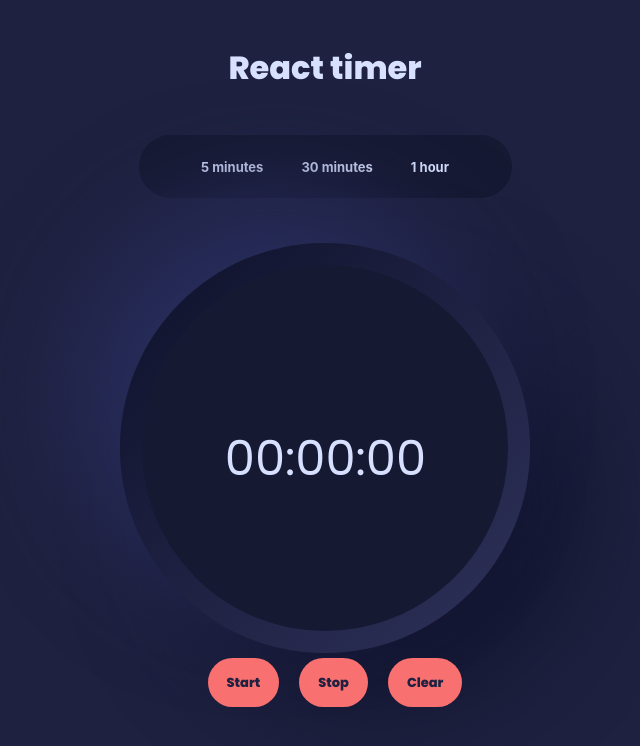
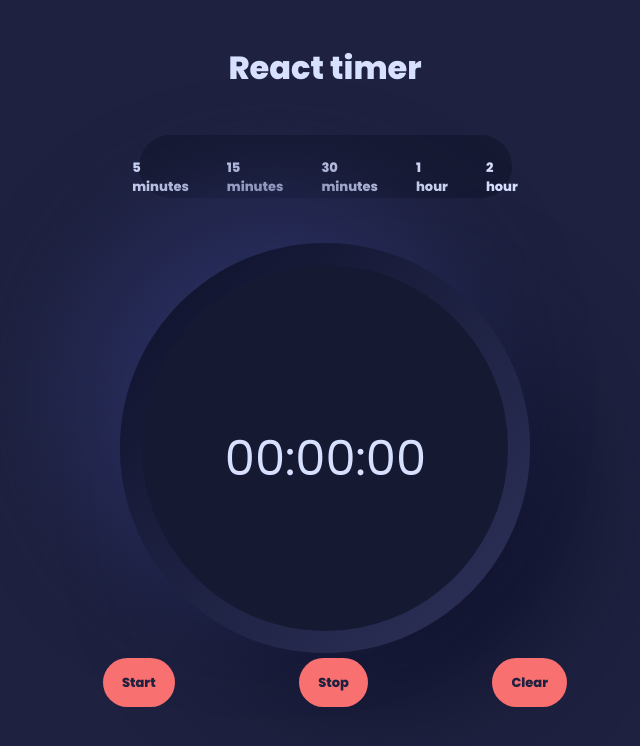
Before and after one commit to HukovaNastya/react-app, a React (Create React App) app in the folder react-app/: page / in a window 1280 px wide. Shown: the top 746 px of the page, without its empty margins (315-955 px from the left). Built offline with nearby package versions, Linux system fonts and the light colour scheme.

Commit message:
review and fixes

```diff
--- a/react-app/src/components/Timer.js
+++ b/react-app/src/components/Timer.js
@@ -1,32 +1,25 @@
 import React, {useState, useEffect, useRef} from "react";
-import {TimerButton} from "../components/TimerButton";
-import {TimerTitle} from '../components/TimerTitle';
-import {TimerButtonBox} from '../components/TimerButtonBox';
-import {TimerContainer} from '../components/TimerContainer';
-import {TimerBox} from '../components/TimerBox';
-import {TimerInnerCircle} from '../components/TimerInnerCircle';
-import {TimerContent} from '../components/TimerContent';
-import {TimerSettingButton} from '../components/TimerSettingButton';
-import {TimerSettingButtonWrapper} from '../components/TimerSettingButtonWrapper';
+import {TimerButton} from "./TimerButton";
+import {TimerTitle} from './TimerTitle';
+import {TimerButtonBox} from './TimerButtonBox';
+import {TimerContainer} from './TimerContainer';
+import {TimerBox} from './TimerBox';
+import {TimerInnerCircle} from './TimerInnerCircle';
+import {TimerContent} from './TimerContent';
+import {TimerSettingButton} from './TimerSettingButton';
+import {TimerSettingButtonWrapper} from './TimerSettingButtonWrapper';
 
 export default function Timer() {
   const [hour, setHour] = useState(0);
   const [minutes, setMinutes] = useState(0);
   const [seconds, setSeconds] = useState(0);
   const [timerActive, setTimerState] = useState(false);
-  const firstStart = useRef(true);
-  const renderState = useRef(); // <-- React ref
+  const renderState = useRef(null);
 
-  const displayMinutes = (minutes) => {
-    setMinutes(minutes);
-    setSeconds(0)
-    setHour(0)
-  }
-
-  const displayHour = (hour) => {
-    setMinutes(0)
-    setSeconds(0)
-    setHour(hour)
+  const setTime = (hours = 0, minutes = 0, seconds = 0) => {
+    setHour(hours)
+    setMinutes(minutes)
+    setSeconds(seconds)
   }
 
   const resetTimer = () => {
@@ -45,26 +38,24 @@ export default function Timer() {
   }
 
   useEffect(() => {
-    if(firstStart.current) {
-      console.log("first render, don't run useEffect for timer");
-      firstStart.current = !firstStart.current;
-      return;
-    }
     if(timerActive) {
       renderState.current = setInterval(() => {
         if(seconds > 0) {
           setSeconds(seconds - 1);
         }
-        if(seconds === 0 ) {
+        if(seconds === 0) {
           if(minutes === 0) {
-            clearInterval(renderState.current)
+            if (hour === 0) {
+              clearInterval(renderState.current)
+              renderState.current = null
+              setTimerState(false)
+            } else {
+              setHour(hour - 1)
+              setMinutes(59);
+              setSeconds(59);
+            }
           } else {
             setMinutes(minutes - 1);
-            setSeconds(59);
-          }
-          if(hour !==  0) {
-            setHour(hour - 1)
-            setMinutes(59);
             setSeconds(59);
           }
         }
@@ -75,28 +66,30 @@ export default function Timer() {
     }
   }, [seconds, minutes, hour, timerActive])
 
-  const timerHour = hour< 10 ? `0${hour}` : hour;
-  const timerMinutes = minutes < 10 ? `0${minutes}` : minutes;
-  const timerSeconds = seconds < 10 ? `0${seconds}` : seconds;
+  const formatTime = (time) => {
+    return time < 10 ? `0${time}` : time
+  }
 
   return (
     <TimerContainer>
       <TimerTitle>React timer</TimerTitle>
       <TimerButtonBox>
-        <TimerButton onClick={() => {displayMinutes(5)}}>5 minutes</TimerButton>
-        <TimerButton onClick={() => {displayMinutes(30)}}>30 minutes</TimerButton>
-        <TimerButton  onClick={() => {displayHour(1)}}>1 hour</TimerButton >
+        <TimerButton onClick={() => {setTime(0, 5, 0)}}>5 minutes</TimerButton>
+        <TimerButton onClick={() => {setTime(0, 15, 0)}}>15 minutes</TimerButton>
+        <TimerButton onClick={() => {setTime(0, 30, 0)}}>30 minutes</TimerButton>
+        <TimerButton onClick={() => {setTime(1, 0, 0)}}>1 hour</TimerButton>
+        <TimerButton onClick={() => {setTime(2, 0, 0)}}>2 hour</TimerButton>
       </TimerButtonBox>
       <TimerBox>
         <TimerInnerCircle>
         <TimerContent>
-          {timerHour}:{timerMinutes}:{timerSeconds}
+          {formatTime(hour)}:{formatTime(minutes)}:{formatTime(seconds)}
         </TimerContent>
       </TimerInnerCircle>
       </TimerBox>
       <TimerSettingButtonWrapper>
-        <TimerSettingButton  onClick={startTimer}> Start</TimerSettingButton>
-        <TimerSettingButton  onClick={stopTimer}>Stop</TimerSettingButton>
+        <TimerSettingButton onClick={startTimer}> Start</TimerSettingButton>
+        <TimerSettingButton onClick={stopTimer}>Stop</TimerSettingButton>
         <TimerSettingButton onClick={resetTimer}> Clear</TimerSettingButton>
       </TimerSettingButtonWrapper>
     </TimerContainer>
--- a/react-app/src/components/TimerBox.js
+++ b/react-app/src/components/TimerBox.js
@@ -1,12 +1,9 @@
-import React from 'react';
 import styled from 'styled-components';
 
 export const TimerBox = styled.div`
   width: 410px;
   height: 410px;
   position: absolute;
-  // left: 40%;
-  // right: 35.76%;
   top: 30.38%;
   background: linear-gradient(315deg, #2E325A 0%, #0E112A 100%);
   box-shadow: -50px -50px 100px #272C5A, 50px 50px 100px #121530;
--- a/react-app/src/components/TimerButton.js
+++ b/react-app/src/components/TimerButton.js
@@ -1,8 +1,7 @@
-import React from 'react';
 import styled from 'styled-components';
 
 export const TimerButton = styled.a`
-  border-radius: 26.5px:
+  border-radius: 26.5px;
   font-family: 'Poppins', sans-serif;
   font-style: normal;
   font-weight: 700;
--- a/react-app/src/components/TimerButtonBox.js
+++ b/react-app/src/components/TimerButtonBox.js
@@ -1,13 +1,9 @@
-import React from 'react';
 import styled from 'styled-components';
 
 export const TimerButtonBox = styled.div`
-  background: white;
   width: 373px;
   height: 63px;
   position: absolute;
-  // left: 40%;
-  // right: 37.01%;
   top: 16.88%;
   bottom: 75.25%;
   background: #161932;
@@ -15,8 +11,5 @@ export const TimerButtonBox = styled.div`
   display: flex;
   padding: 8px;
   justify-content:center;
-//   '& + &': {
-//     padding-left: "10px"
-//   },
   margin-bottom: 45px;
 `
--- a/react-app/src/components/TimerContainer.js
+++ b/react-app/src/components/TimerContainer.js
@@ -1,4 +1,3 @@
-import React from 'react';
 import styled from 'styled-components';
 
 export const TimerContainer = styled.div`
--- a/react-app/src/components/TimerContent.js
+++ b/react-app/src/components/TimerContent.js
@@ -1,4 +1,3 @@
-import React from 'react';
 import styled from 'styled-components';
 
 export const TimerContent = styled.div`
@@ -9,7 +8,6 @@ export const TimerContent = styled.div`
   font-family: 'Poppins', sans-serif;
   font-style: normal;
   font-weight: 400;
-  color: white;
   font-size: 48px;
   text-align: center;
   color: #D7E0FF;
--- a/react-app/src/components/TimerInnerCircle.js
+++ b/react-app/src/components/TimerInnerCircle.js
@@ -1,4 +1,3 @@
-import React from 'react';
 import styled from 'styled-components';
 
 export const TimerInnerCircle = styled.div`
--- a/react-app/src/components/TimerSettingButton.js
+++ b/react-app/src/components/TimerSettingButton.js
@@ -1,4 +1,3 @@
-import React from 'react';
 import styled from 'styled-components';
 
 export const TimerSettingButton = styled.div`
@@ -12,7 +11,7 @@ export const TimerSettingButton = styled.div`
   background: #F87070;
   border-radius: 26.5px;
   text-align: center;
-  cursor:pointer;
+  cursor: pointer;
   margin-left: 20px;
   &:hover{
     opacity: 30%;
--- a/react-app/src/components/TimerSettingButtonWrapper.js
+++ b/react-app/src/components/TimerSettingButtonWrapper.js
@@ -1,8 +1,7 @@
-import React from 'react';
 import styled from 'styled-components';
 
 export const TimerSettingButtonWrapper = styled.div`
-  width: 500x;
+  width: 500px;
   position: absolute;
   top: 650px;
   display: flex;
--- a/react-app/src/components/TimerTitle.js
+++ b/react-app/src/components/TimerTitle.js
@@ -1,4 +1,3 @@
-import React from 'react';
 import styled from 'styled-components';
 
 export const TimerTitle = styled.h1`
```
Also changed, not shown: react-app/src/components/ProgressBar.js (deleted, +0 -13 lines), 1 other file (tests, documents, lock files or other folders).
